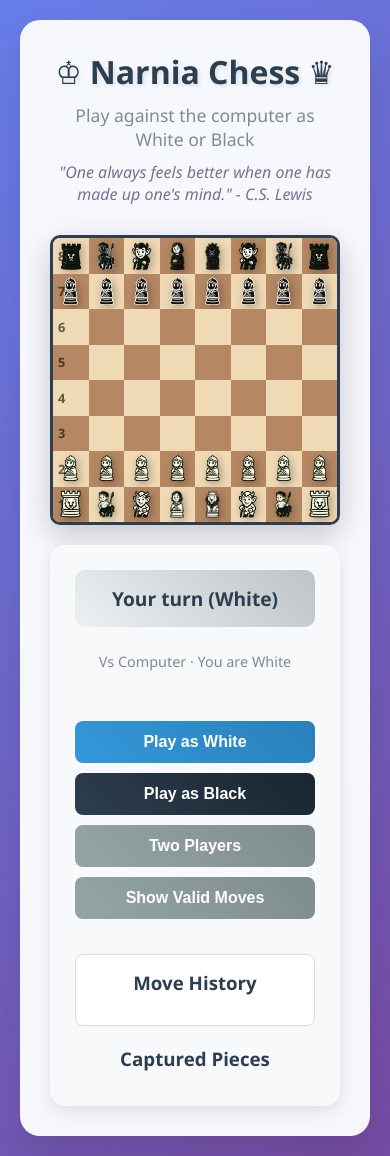
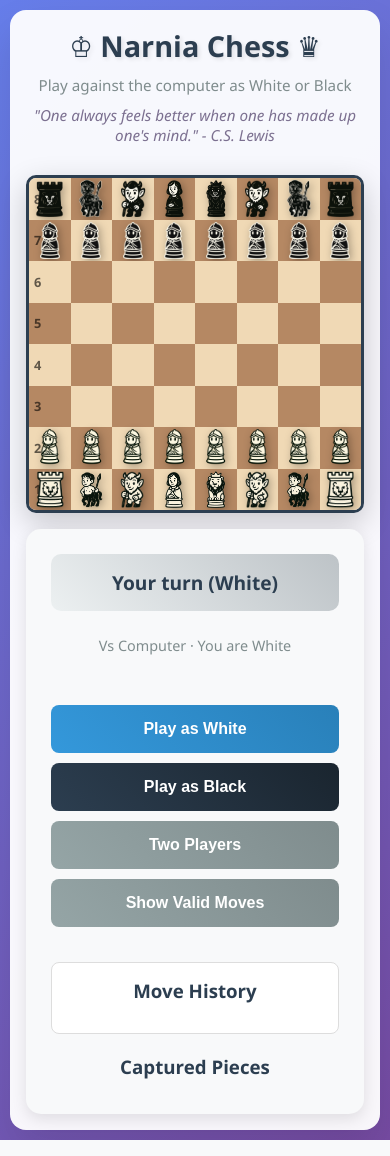
Before and after one commit to piepengu/chess_game, a Flask app: page / in a window 390 px wide. Run offline with Flask 3, Linux system fonts and the light colour scheme.

Commit message:
Improve phone layout so the board and buttons are easier to tap.
Co-authored-by: Cursor <cursoragent@cursor.com>

```diff
--- a/templates/chess.html
+++ b/templates/chess.html
@@ -3,7 +3,9 @@
 
 <head>
     <meta charset="UTF-8">
-    <meta name="viewport" content="width=device-width, initial-scale=1.0">
+    <meta name="viewport" content="width=device-width, initial-scale=1.0, maximum-scale=1.0, user-scalable=no">
+    <meta name="apple-mobile-web-app-capable" content="yes">
+    <meta name="mobile-web-app-capable" content="yes">
     <title>Narnia Chess</title>
     <style>
         * {
@@ -109,8 +111,10 @@
             align-items: center;
             font-size: 2.5rem;
             cursor: pointer;
-            transition: all 0.3s ease;
+            transition: background-color 0.2s ease, box-shadow 0.2s ease;
             position: relative;
+            touch-action: manipulation;
+            -webkit-tap-highlight-color: transparent;
         }
 
         .square.light {
@@ -121,9 +125,10 @@
             background-color: #b58863;
         }
 
-        .square:hover {
-            transform: scale(1.05);
-            box-shadow: inset 0 0 20px rgba(255, 255, 255, 0.3);
+        @media (hover: hover) {
+            .square:hover {
+                box-shadow: inset 0 0 20px rgba(255, 255, 255, 0.3);
+            }
         }
 
         .square.selected {
@@ -185,7 +190,8 @@
 
         .btn {
             width: 100%;
-            padding: 12px 20px;
+            padding: 14px 20px;
+            min-height: 48px;
             border: none;
             border-radius: 8px;
             font-size: 1rem;
@@ -193,6 +199,8 @@
             cursor: pointer;
             transition: all 0.3s ease;
             margin-bottom: 10px;
+            touch-action: manipulation;
+            -webkit-tap-highlight-color: transparent;
         }
 
         .btn-primary {
@@ -384,6 +392,7 @@
             background-repeat: no-repeat;
             background-position: center;
             cursor: pointer;
+            touch-action: manipulation;
         }
 
         .promotion-choice:hover {
@@ -416,25 +425,56 @@
         }
 
         @media (max-width: 768px) {
+            body {
+                padding: 10px;
+                align-items: flex-start;
+            }
+
+            .container {
+                padding: 16px;
+                border-radius: 16px;
+            }
+
             .game-container {
                 grid-template-columns: 1fr;
-                gap: 20px;
+                gap: 16px;
             }
 
             .chess-board {
-                width: 100%;
-                max-width: 400px;
+                width: min(100%, 96vw);
+                max-width: none;
                 height: auto;
                 aspect-ratio: 1;
                 margin: 0 auto;
             }
 
             .square {
-                font-size: 2rem;
+                font-size: 1.6rem;
+            }
+
+            .piece {
+                width: 88%;
+                height: 88%;
+                margin: 6%;
             }
 
             .header h1 {
-                font-size: 2rem;
+                font-size: 1.8rem;
+            }
+
+            .header p,
+            .quote {
+                font-size: 0.95rem;
+            }
+
+            .promotion-choices {
+                flex-wrap: wrap;
+                justify-content: center;
+            }
+
+            .promotion-choice {
+                width: 64px;
+                height: 64px;
             }
         }
     </style>
```
